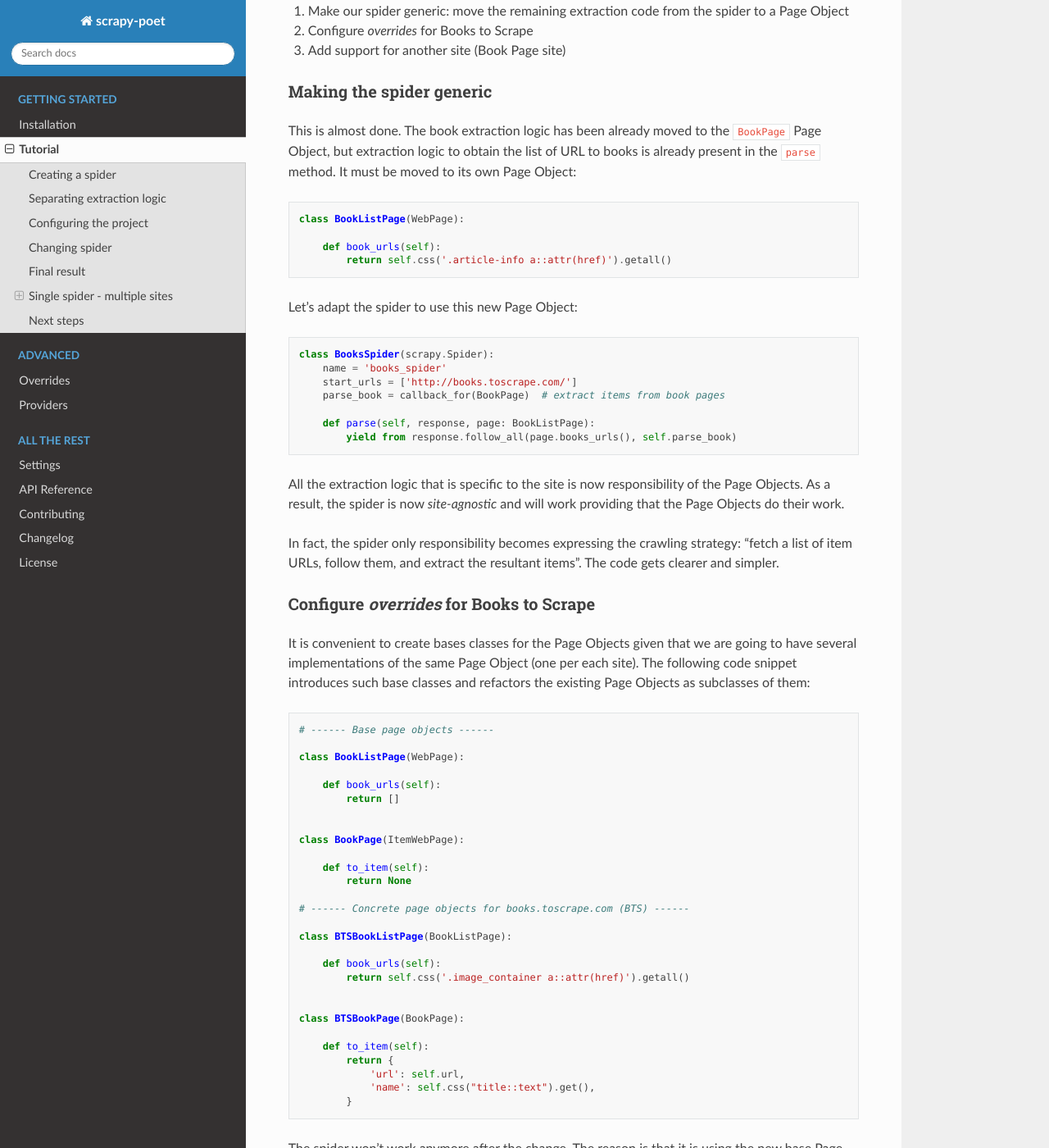
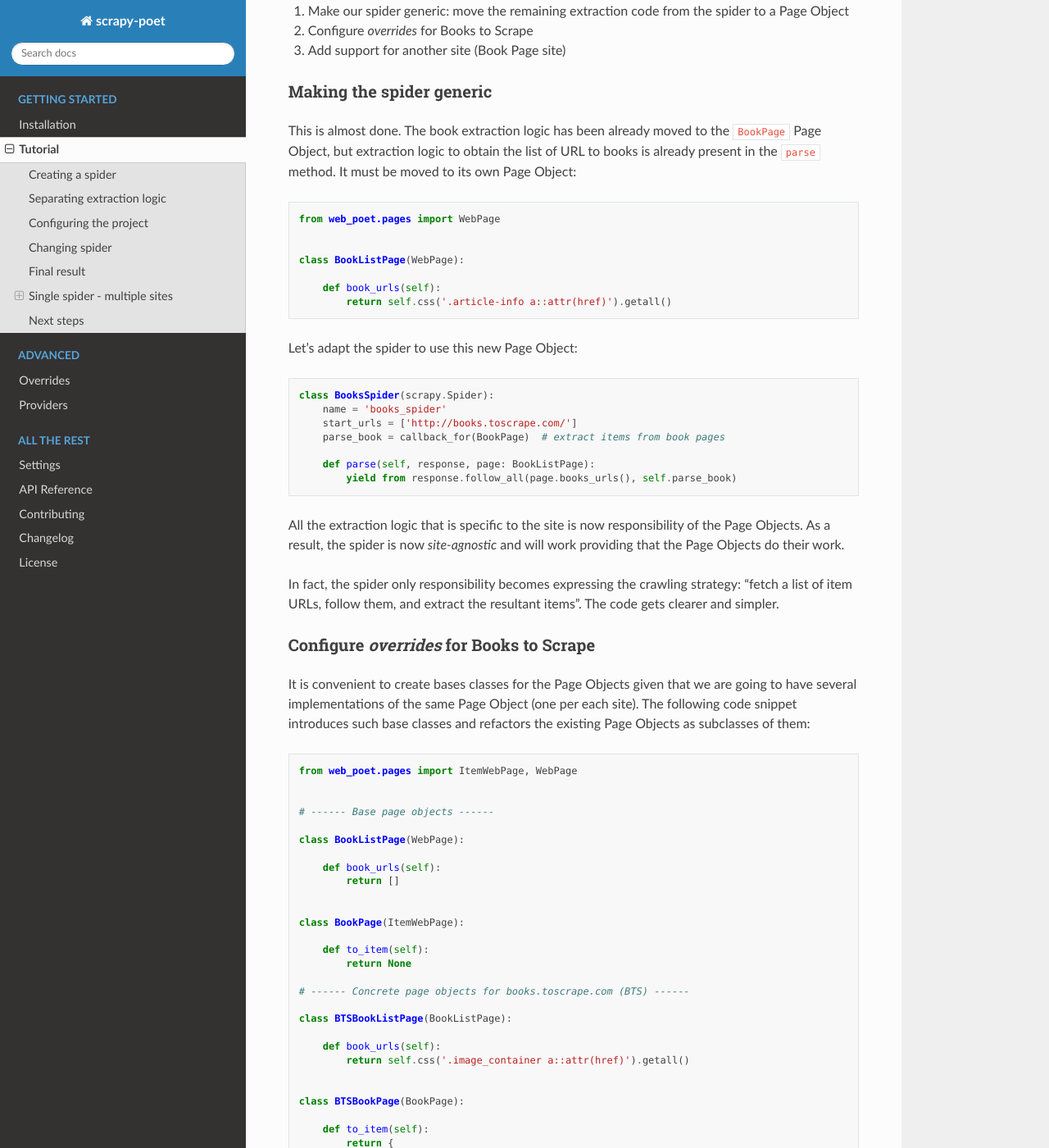
Before and after one commit to scrapinghub/scrapy-poet, a Sphinx documentation site: the page built from docs/intro/tutorial.rst, in a window 1280 px wide and 1400 px high, scrolled down 4774 px. Shown: the whole window at 82% size. Built offline with Sphinx 7.4.7 and the Read the Docs theme 2.0.0, drawn with Linux system fonts in a browser that asks for light colours; some of the changed text lies outside the part shown.

Commit message:
Add required imports.

```diff
--- a/docs/intro/tutorial.rst
+++ b/docs/intro/tutorial.rst
@@ -277,6 +277,9 @@ Object:
 
 .. code-block:: python
 
+    from web_poet.pages import WebPage
+
+
     class BookListPage(WebPage):
 
         def book_urls(self):
@@ -310,6 +313,9 @@ The following code snippet introduces such base classes and refactors the
 existing Page Objects as subclasses of them:
 
 .. code-block:: python
+
+    from web_poet.pages import ItemWebPage, WebPage
+
 
     # ------ Base page objects ------
 
@@ -378,6 +384,9 @@ to implement new ones:
 
 .. code-block:: python
 
+    from web_poet.pages import ItemWebPage, WebPage
+
+
     class BPBookListPage(WebPage):
 
         def book_urls(self):
```
